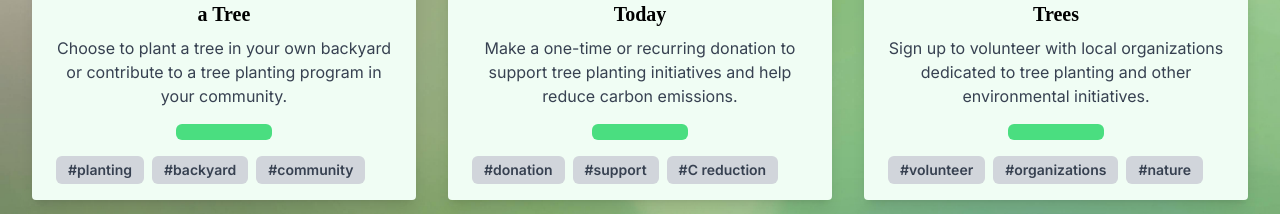
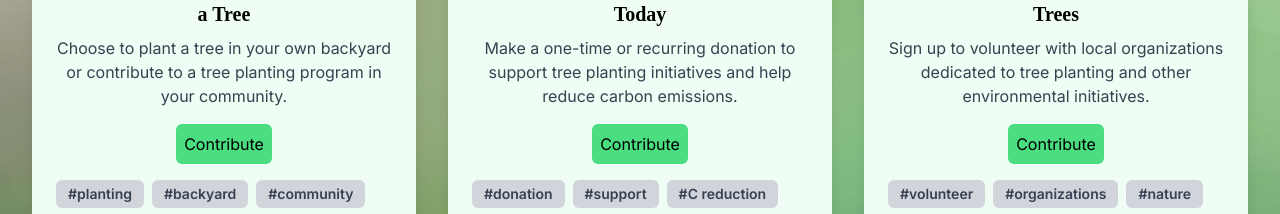
Before and after one commit to SauravKumarMahato/GreenLanding, a Next.js app: page /home in a window 1280 px wide. Shown: the part 1950-2164 px from the top of the page. Built offline with nearby package versions, Linux system fonts and the light colour scheme; a web font is replaced by a local one.

Commit message:
fixed error of card in contribute.tsx

```diff
--- a/app/home/Contribution.tsx
+++ b/app/home/Contribution.tsx
@@ -52,8 +52,7 @@ const Contribute: React.FC = () => {
               title={card.title}
               description={card.description}
               tags={card.tags}
-              width={500}
-              height={200}
+              text="Contribute"
             />
           </PopupAnimation>
 
```
